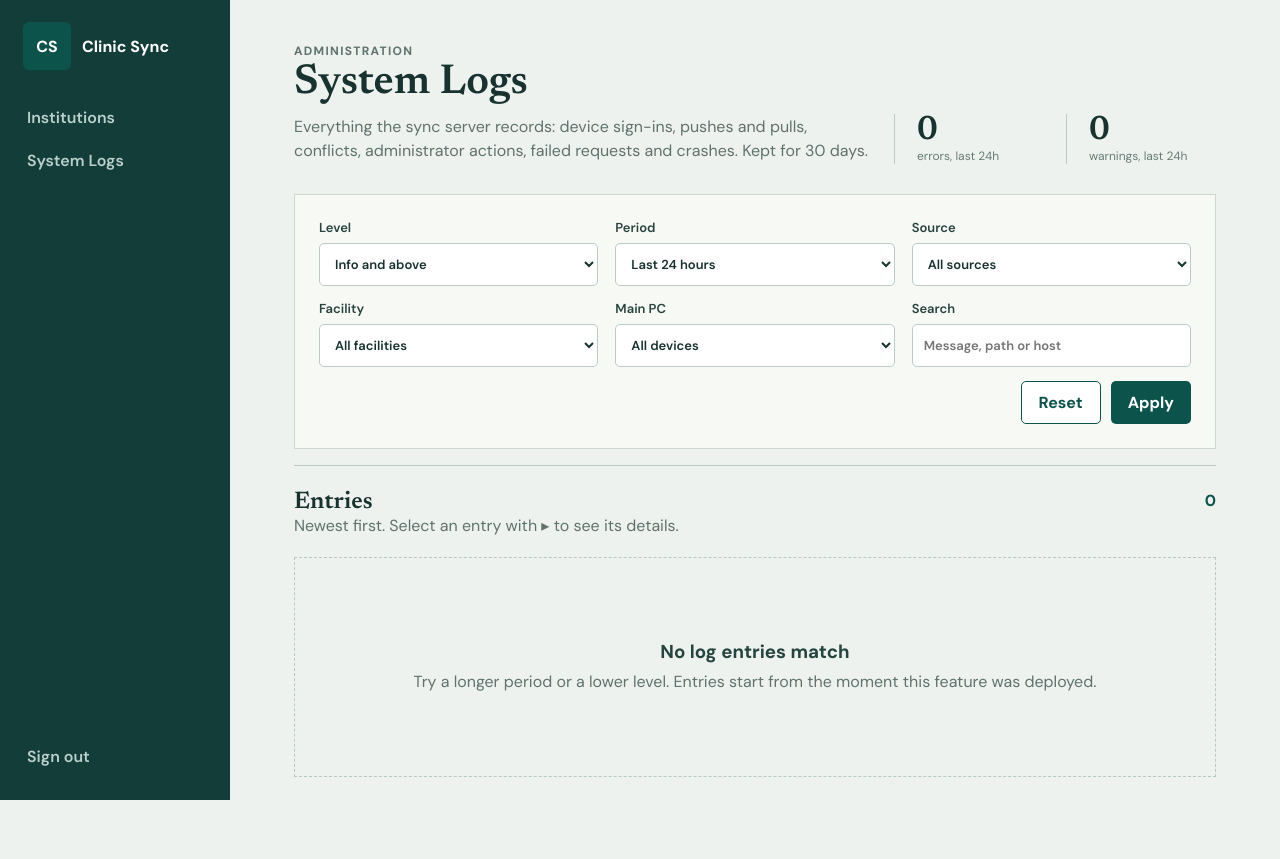
After one commit to solomonedziah/optometry_clinic_sync, a Django app: page /logs/ in a window 1280 px wide. The commit adds this page. Run offline with Django 5.2, Linux system fonts and the light colour scheme; the visitor is signed in with stand-in values (Sample User, id 1); data that the repository does not hold is empty.

Commit message:
feat: Implement system logging feature with database persistence and UI for log management

```diff
--- a/clinic_sync/urls.py
+++ b/clinic_sync/urls.py
@@ -25,6 +25,7 @@ urlpatterns = [
     path('login/', auth_views.LoginView.as_view(template_name='registration/login.html'), name='login'),
     path('logout/', auth_views.LogoutView.as_view(), name='logout'),
     path('', views.institution_list, name='institution-list'),
+    path('logs/', views.system_logs, name='system-logs'),
     path('institutions/<uuid:institution_id>/', views.institution_detail, name='institution-detail'),
     path(
         'institutions/<uuid:institution_id>/facilities/<uuid:facility_id>/',
--- a/static/conflicts.css
+++ b/static/conflicts.css
@@ -130,3 +130,109 @@
 .decision-note {
   margin-top: 16px;
 }
+
+/* System Logs */
+.log-totals {
+  display: flex;
+  gap: 22px;
+}
+
+.log-filters {
+  display: grid;
+  grid-template-columns: repeat(3, minmax(0, 1fr));
+  gap: 14px 17px;
+}
+
+.log-filters .form-actions {
+  gap: 10px;
+  align-items: center;
+}
+
+.log-filters .secondary-button {
+  display: inline-flex;
+  align-items: center;
+}
+
+.log-table td {
+  vertical-align: top;
+}
+
+.log-table summary {
+  cursor: pointer;
+  list-style-position: outside;
+}
+
+.log-table summary:hover {
+  color: #0c544b;
+}
+
+.log-table tr.log-error td,
+.log-table tr.log-critical td {
+  background: #fcf1f1;
+}
+
+.level {
+  display: inline-block;
+  padding: 3px 7px;
+  border-radius: 4px;
+  font-size: 11px;
+  font-weight: 700;
+  color: #3f5752;
+  background: #e3ebe7;
+}
+
+.level.warning {
+  color: #765915;
+  background: #f5eac8;
+}
+
+.level.error,
+.level.critical {
+  color: #8c3030;
+  background: #f5dddd;
+}
+
+.level.debug {
+  color: #687c77;
+  background: #f1f4f2;
+}
+
+.log-detail {
+  display: grid;
+  grid-template-columns: max-content minmax(0, 1fr);
+  gap: 6px 14px;
+  margin: 12px 0 4px;
+  font-size: 12px;
+}
+
+.log-detail dt {
+  color: #687c77;
+  font-weight: 700;
+}
+
+.log-detail dd {
+  margin: 0;
+  overflow-wrap: anywhere;
+}
+
+.log-detail pre {
+  max-height: 360px;
+  margin: 0;
+  padding: 10px;
+  overflow: auto;
+  border: 1px solid #d7e1dd;
+  background: #f7f9f8;
+  font-size: 11px;
+  white-space: pre-wrap;
+}
+
+@media (max-width: 720px) {
+  .log-filters {
+    grid-template-columns: 1fr;
+  }
+
+  .log-totals {
+    flex-direction: column;
+    gap: 12px;
+  }
+}
--- a/sync_core/views.py
+++ b/sync_core/views.py
@@ -1,8 +1,11 @@
 import json
 import hashlib
+import logging
 import os
 import re
 import tempfile
+import uuid
+from datetime import timedelta
 from pathlib import Path
 
 from django.contrib import messages
@@ -10,9 +13,10 @@ from django.contrib.auth.decorators import login_required
 from django.conf import settings
 from django.core.paginator import Paginator
 from django.db import transaction
-from django.db.models import Count
+from django.db.models import Count, Q
 from django.http import FileResponse, Http404
 from django.shortcuts import get_object_or_404, redirect, render
+from django.utils import timezone
 from django.views.decorators.http import require_http_methods
 from rest_framework import status
 from rest_framework.decorators import api_view
@@ -37,6 +41,7 @@ from .data_catalog import DATA_TABLE_MAP, DATA_TABLES
 from .models import (
 	ConflictResolution,
 	ConflictStatus,
+	Device,
 	DeviceStatus,
 	Facility,
 	FacilityDataRecord,
@@ -46,6 +51,7 @@ from .models import (
 	Institution,
 	LargeFileObject,
 	LargeFileReference,
+	SystemLog,
 )
 from .serializers import (
 	AuthenticateDeviceSerializer,
@@ -63,6 +69,10 @@ from .services import (
 	issue_access_token,
 	project_sync_event,
 )
+
+
+logger = logging.getLogger("sync_core.api")
+admin_logger = logging.getLogger("sync_core.admin")
 
 
 def device_payload(device):
@@ -86,7 +96,10 @@ def _authenticated_device(request):
 	authorization = request.headers.get("Authorization", "")
 	if not authorization.startswith("Bearer "):
 		return None
-	return device_from_access_token(authorization.removeprefix("Bearer ").strip())
+	device = device_from_access_token(authorization.removeprefix("Bearer ").strip())
+	# Lets Django's request logging (and the System Logs page) name the device.
+	getattr(request, "_request", request).sync_device = device
+	return device
 
 
 def _large_file_key(oid):
@@ -147,6 +160,10 @@ def facility_detail(request, institution_id, facility_id):
 	enrollment = request.session.pop("enrollment", None)
 	if request.method == "POST" and form.is_valid():
 		device, token, expires_at = create_pending_device(facility, **form.cleaned_data)
+		admin_logger.info(
+			"%s created an enrollment token for %s", request.user.get_username(), device.device_name,
+			extra={"facility": facility, "device": device, "request": request},
+		)
 		request.session["enrollment"] = {
 			"device_name": device.device_name,
 			"token": token,
@@ -239,6 +256,68 @@ def facility_data_table(request, institution_id, facility_id, table_name):
 	})
 
 
+LOG_SOURCES = [
+	("sync_core.api", "Device API"),
+	("sync_core.admin", "Admin actions"),
+	("django.request", "HTTP errors"),
+	("django.security", "Security"),
+]
+LOG_LEVELS = [("debug", logging.DEBUG), ("info", logging.INFO), ("warning", logging.WARNING), ("error", logging.ERROR)]
+LOG_PERIODS = [("1h", "Last hour", timedelta(hours=1)), ("24h", "Last 24 hours", timedelta(days=1)), ("7d", "Last 7 days", timedelta(days=7)), ("all", "Everything kept", None)]
+
+
+@login_required
+@require_http_methods(["GET"])
+def system_logs(request):
+	filters = {
+		"level": request.GET.get("level", "info"),
+		"source": request.GET.get("source", ""),
+		"facility": request.GET.get("facility", ""),
+		"device": request.GET.get("device", ""),
+		"period": request.GET.get("period", "24h"),
+		"q": request.GET.get("q", "").strip(),
+	}
+	logs = SystemLog.objects.select_related("facility", "device")
+	logs = logs.filter(level__gte=dict(LOG_LEVELS).get(filters["level"], logging.INFO))
+	if filters["source"]:
+		logs = logs.filter(source__startswith=filters["source"])
+	if filters["facility"]:
+		logs = logs.filter(facility_id=filters["facility"]) if _is_uuid(filters["facility"]) else logs.none()
+	if filters["device"]:
+		logs = logs.filter(device_id=filters["device"]) if _is_uuid(filters["device"]) else logs.none()
+	period = next((delta for key, _label, delta in LOG_PERIODS if key == filters["period"]), timedelta(days=1))
+	if period is not None:
+		logs = logs.filter(created_at__gte=timezone.now() - period)
+	if filters["q"]:
+		logs = logs.filter(Q(message__icontains=filters["q"]) | Q(path__icontains=filters["q"]) | Q(host__icontains=filters["q"]))
+
+	last_day = SystemLog.objects.filter(created_at__gte=timezone.now() - timedelta(days=1))
+	page = Paginator(logs, 100).get_page(request.GET.get("page"))
+	query = request.GET.copy()
+	query.pop("page", None)
+	return render(request, "sync_core/system_logs.html", {
+		"page": page,
+		"filters": filters,
+		"query": query.urlencode(),
+		"levels": [name for name, _value in LOG_LEVELS],
+		"sources": LOG_SOURCES,
+		"periods": [(key, label) for key, label, _delta in LOG_PERIODS],
+		"facilities": Facility.objects.select_related("institution"),
+		"devices": Device.objects.select_related("facility").order_by("device_name"),
+		"errors_today": last_day.filter(level__gte=logging.ERROR).count(),
+		"warnings_today": last_day.filter(level=logging.WARNING).count(),
+		"retention_days": settings.SYSTEM_LOG_RETENTION_DAYS,
+	})
+
+
+def _is_uuid(value):
+	try:
+		uuid.UUID(value)
+	except ValueError:
+		return False
+	return True
+
+
 def _comparison_rows(entity_type, server_payload, device_payload):
 	server = unwrap_payload(entity_type, server_payload)
 	device = unwrap_payload(entity_type, device_payload)
@@ -293,6 +372,11 @@ def facility_conflict_detail(request, institution_id, facility_id, conflict_id):
 		except (ValueError, FacilitySyncEntity.DoesNotExist) as error:
 			messages.error(request, str(error))
 		else:
+			admin_logger.info(
+				"%s resolved conflict #%s on %s %s: %s",
+				request.user.get_username(), conflict.pk, conflict.entity_type, conflict.entity_public_id, request.POST.get("choice"),
+				extra={"facility": facility, "request": request},
+			)
 			messages.success(request, "Conflict resolved. Main PCs pick up the decision on their next sync.")
 		return redirect("facility-conflict-detail", institution_id=institution_id, facility_id=facility_id, conflict_id=conflict.pk)
 	is_password = credential_from_payload(conflict.entity_type, conflict.incoming_payload) is not None
@@ -318,6 +402,10 @@ def facility_account_detail(request, institution_id, facility_id, public_id):
 		except ValueError as error:
 			messages.error(request, str(error))
 		else:
+			admin_logger.info(
+				"%s sent password %s for user %s to every Main PC", request.user.get_username(), chosen["fingerprint"], public_id,
+				extra={"facility": facility, "request": request},
+			)
 			messages.success(request, f"Password {chosen['fingerprint']} sent to every Main PC. It applies on each machine's next sync.")
 		return redirect("facility-account-detail", institution_id=institution_id, facility_id=facility_id, public_id=public_id)
 	accounts, _duplicates = staff_accounts(facility)
@@ -354,10 +442,12 @@ def enroll_device_api(request):
 			app_version=data["appVersion"],
 		)
 	except ValueError as error:
+		logger.warning("Enrollment refused: %s", str(error), extra={"context": {"installationId": str(data["installationId"]), "appVersion": data["appVersion"]}})
 		if str(error) == "INSTALLATION_ALREADY_BOUND":
 			return Response({"error": "This installation is already registered to another device."}, status=status.HTTP_409_CONFLICT)
 		return Response({"error": "Enrollment token is invalid, expired, or already used."}, status=status.HTTP_400_BAD_REQUEST)
 
+	logger.info("%s enrolled (app %s, %s)", device.device_name, data["appVersion"], data["platform"], extra={"device": device})
 	return Response({
 		"institution": {"id": str(device.facility.institution_id), "name": device.facility.institution.name},
 		"facility": {"id": str(device.facility_id), "name": device.facility.name},
@@ -381,6 +471,7 @@ def authenticate_device_api(request):
 	)
 	if device is None:
 		return Response({"error": "Invalid device credentials."}, status=status.HTTP_401_UNAUTHORIZED)
+	logger.debug("%s signed in", device.device_name, extra={"device": device})
 	return Response({"accessToken": issue_access_token(device), "expiresIn": ACCESS_TOKEN_MAX_AGE})
 
 
@@ -474,6 +565,11 @@ def large_file_object_api(request, oid):
 				entity_public_id=entity_public_id,
 				defaults={"file_name": file_name},
 			)
+		logger.info(
+			"%s %s file %s (%s bytes) for %s %s",
+			device.device_name, "uploaded" if created else "re-sent", file_name, size_bytes, entity_type, entity_public_id,
+			extra={"device": device, "context": {"oid": oid, "deduplicated": deduplicated or not created}},
+		)
 		return Response({
 			"uploaded": created,
 			"deduplicated": deduplicated or not created,
@@ -513,6 +609,10 @@ def sync_push_api(request):
 			if is_older_credential(device.facility, incoming):
 				# Acknowledge without applying: the device will pull the newer password.
 				record_conflict(device, incoming, entity, resolution=ConflictResolution.OLDER_CREDENTIAL_IGNORED)
+				logger.warning(
+					"Ignored an older password change from %s for user %s", device.device_name, incoming["entityPublicId"],
+					extra={"device": device, "context": {"eventId": str(incoming["eventId"])}},
+				)
 				accepted_event_ids.append(str(incoming["eventId"]))
 				continue
 			if entity.version != incoming["baseVersion"]:
@@ -525,6 +625,11 @@ def sync_push_api(request):
 					accepted_event_ids.append(str(incoming["eventId"]))
 					continue
 				record_conflict(device, incoming, entity)
+				logger.warning(
+					"Conflict: %s changed %s %s from v%s, but the server is at v%s",
+					device.device_name, incoming["entityType"], incoming["entityPublicId"], incoming["baseVersion"], entity.version,
+					extra={"device": device, "context": {"eventId": str(incoming["eventId"])}},
+				)
 				conflicts.append({
 					"eventId": str(incoming["eventId"]),
 					"entityType": incoming["entityType"],
@@ -556,6 +661,12 @@ def sync_push_api(request):
 			settle_resent_conflict(event.event_id)
 			accepted_event_ids.append(str(event.event_id))
 
+	if serializer.validated_data["events"]:
+		logger.info(
+			"Push from %s: %s event(s), %s accepted, %s conflict(s)",
+			device.device_name, len(serializer.validated_data["events"]), len(accepted_event_ids), len(conflicts),
+			extra={"device": device},
+		)
 	return Response({"acceptedEventIds": accepted_event_ids, "conflicts": conflicts})
 
 
@@ -574,6 +685,11 @@ def sync_pull_api(request):
 		.select_related("source_device")
 		.order_by("sequence")[:limit]
 	)
+	if events:
+		logger.info(
+			"Pull by %s: %s event(s) after #%s", device.device_name, len(events), after,
+			extra={"device": device, "context": {"latestSequence": events[-1].sequence}},
+		)
 	return Response({
 		"events": [{
 			"sequence": event.sequence,
@@ -631,4 +747,8 @@ def repository_records_api(request):
 				record.source_updated_at = incoming.get("sourceUpdatedAt")
 				record.save()
 			accepted += 1
+	logger.info(
+		"Repository snapshot from %s: %s accepted, %s skipped", device.device_name, accepted, skipped,
+		extra={"device": device},
+	)
 	return Response({"accepted": accepted, "skipped": skipped})
--- a/templates/base.html
+++ b/templates/base.html
@@ -17,7 +17,7 @@
   <div class="app-shell">
     <aside class="sidebar">
       <a class="brand" href="{% url 'institution-list' %}"><span class="brand-mark">CS</span><strong>Clinic Sync</strong></a>
-      <nav><a class="nav-item" href="{% url 'institution-list' %}">Institutions</a></nav>
+      <nav><a class="nav-item" href="{% url 'institution-list' %}">Institutions</a>{% if user.is_authenticated %}<a class="nav-item" href="{% url 'system-logs' %}">System Logs</a>{% endif %}</nav>
       {% if user.is_authenticated %}
         <form method="post" action="{% url 'logout' %}">{% csrf_token %}<button class="nav-item logout" type="submit">Sign out</button></form>
       {% endif %}
--- /dev/null
+++ b/templates/sync_core/system_logs.html
@@ -0,0 +1,45 @@
+{% extends 'base.html' %}
+{% block title %}System Logs · Clinic Sync{% endblock %}
+{% block content %}
+<header class="page-header repository-header"><div><p class="eyebrow">Administration</p><h1>System Logs</h1><p>Everything the sync server records: device sign-ins, pushes and pulls, conflicts, administrator actions, failed requests and crashes. Kept for {{ retention_days }} days.</p></div><div class="log-totals"><div class="repository-total"><strong>{{ errors_today }}</strong><span>errors, last 24h</span></div><div class="repository-total"><strong>{{ warnings_today }}</strong><span>warnings, last 24h</span></div></div></header>
+
+<form method="get" class="form-section log-filters">
+  <label>Level<select name="level">{% for level in levels %}<option value="{{ level }}"{% if filters.level == level %} selected{% endif %}>{{ level|capfirst }} and above</option>{% endfor %}</select></label>
+  <label>Period<select name="period">{% for key, label in periods %}<option value="{{ key }}"{% if filters.period == key %} selected{% endif %}>{{ label }}</option>{% endfor %}</select></label>
+  <label>Source<select name="source"><option value="">All sources</option>{% for key, label in sources %}<option value="{{ key }}"{% if filters.source == key %} selected{% endif %}>{{ label }}</option>{% endfor %}</select></label>
+  <label>Facility<select name="facility"><option value="">All facilities</option>{% for facility in facilities %}<option value="{{ facility.id }}"{% if filters.facility == facility.id|stringformat:'s' %} selected{% endif %}>{{ facility.institution.code }} / {{ facility.name }}</option>{% endfor %}</select></label>
+  <label>Main PC<select name="device"><option value="">All devices</option>{% for device in devices %}<option value="{{ device.id }}"{% if filters.device == device.id|stringformat:'s' %} selected{% endif %}>{{ device.device_name }}</option>{% endfor %}</select></label>
+  <label>Search<input type="search" name="q" value="{{ filters.q }}" placeholder="Message, path or host"></label>
+  <div class="form-actions"><a class="secondary-button" href="{% url 'system-logs' %}">Reset</a><button class="primary-button" type="submit">Apply</button></div>
+</form>
+
+<section class="table-section repository-records">
+  <div class="section-heading"><div><h2>Entries</h2><p>Newest first. Select an entry with ▸ to see its details.</p></div><span>{{ page.paginator.count }}</span></div>
+  {% if page.object_list %}
+  <div class="repository-scroll"><table class="log-table">
+    <thead><tr><th>Time (UTC)</th><th>Level</th><th>Source</th><th>Main PC</th><th>Message</th></tr></thead>
+    <tbody>{% for log in page.object_list %}<tr class="log-{{ log.level_name|lower }}">
+      <td>{{ log.created_at|date:'j M H:i:s' }}</td>
+      <td><span class="level {{ log.level_name|lower }}">{{ log.level_name }}</span></td>
+      <td><code>{{ log.source }}</code></td>
+      <td>{{ log.device.device_name|default:'—' }}</td>
+      <td class="wrap"><details><summary>{{ log.message|truncatechars:220 }}</summary><dl class="log-detail">
+        {% if log.status_code %}<dt>Status</dt><dd>{{ log.status_code }}</dd>{% endif %}
+        {% if log.method or log.path %}<dt>Request</dt><dd><code>{{ log.method }} {{ log.path }}</code></dd>{% endif %}
+        {% if log.host %}<dt>Host</dt><dd><code>{{ log.host }}</code></dd>{% endif %}
+        {% if log.client_ip %}<dt>Client IP</dt><dd>{{ log.client_ip }}</dd>{% endif %}
+        {% if log.username %}<dt>Signed in as</dt><dd>{{ log.username }}</dd>{% endif %}
+        {% if log.facility %}<dt>Facility</dt><dd>{{ log.facility.name }}</dd>{% endif %}
+        <dt>Logged</dt><dd>{{ log.created_at|date:'j M Y, H:i:s' }} UTC</dd>
+        {% if log.context %}<dt>Details</dt><dd>{% for key, value in log.context.items %}<code>{{ key }}</code> {{ value }}{% if not forloop.last %} · {% endif %}{% endfor %}</dd>{% endif %}
+        {% if log.message|length > 220 %}<dt>Full message</dt><dd><pre>{{ log.message }}</pre></dd>{% endif %}
+        {% if log.traceback %}<dt>Traceback</dt><dd><pre>{{ log.traceback }}</pre></dd>{% endif %}
+      </dl></details></td>
+    </tr>{% endfor %}</tbody>
+  </table></div>
+  {% if page.has_other_pages %}<nav class="pagination">{% if page.has_previous %}<a href="?{{ query }}&amp;page={{ page.previous_page_number }}">Newer</a>{% endif %}<span>Page {{ page.number }} of {{ page.paginator.num_pages }}</span>{% if page.has_next %}<a href="?{{ query }}&amp;page={{ page.next_page_number }}">Older</a>{% endif %}</nav>{% endif %}
+  {% else %}
+  <div class="empty-state"><h3>No log entries match</h3><p>Try a longer period or a lower level. Entries start from the moment this feature was deployed.</p></div>
+  {% endif %}
+</section>
+{% endblock %}
```
Also changed, not shown: clinic_sync/settings.py (+22 -0 lines), sync_core/log_handler.py (added, +94 -0 lines), sync_core/models.py (+25 -0 lines), sync_core/tests.py (+58 -0 lines), sync_core/migrations/0007_system_logs.py (added).
